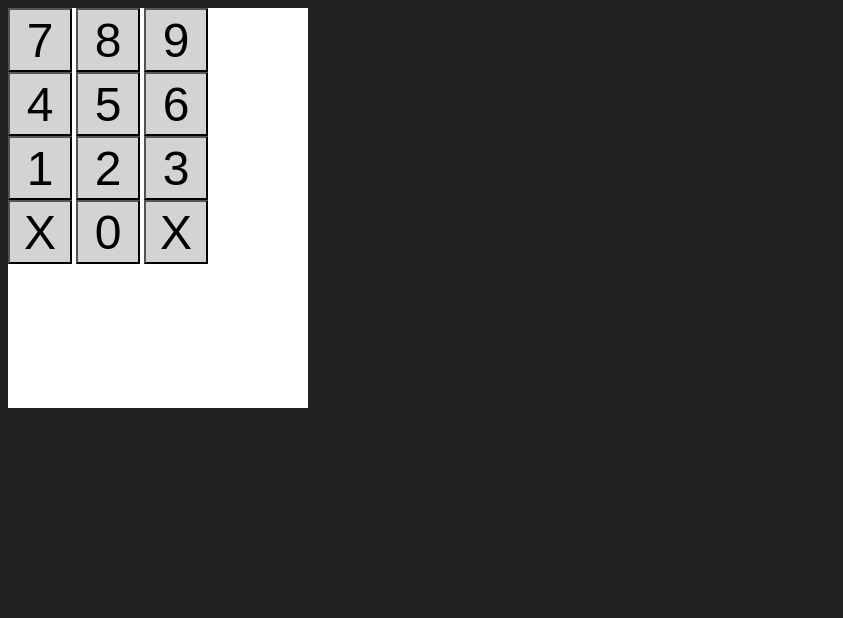
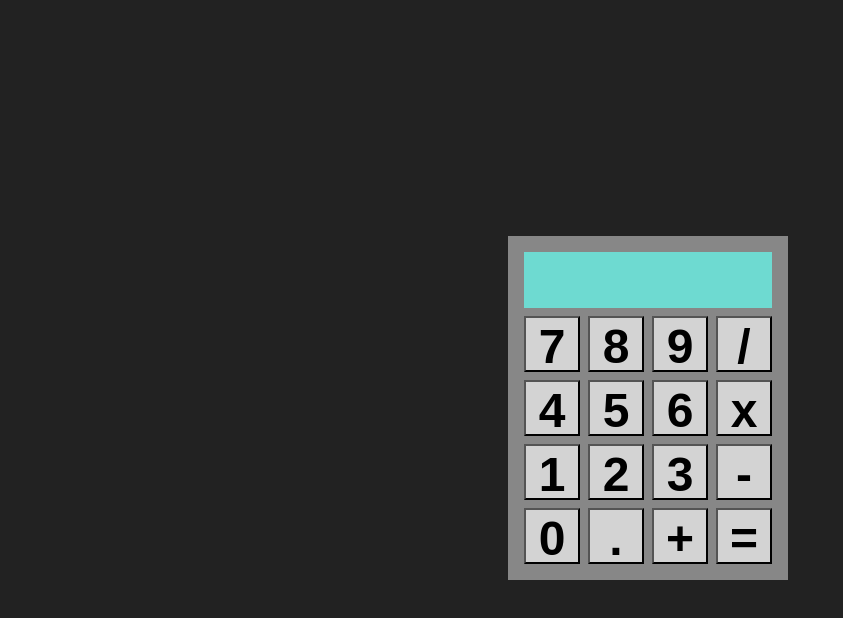
Before and after one commit to khunz/html-calc, a plain HTML site: page index.html in a window 1280 px wide. Shown: the whole page, without its empty margins (0-843 px from the left). Drawn offline with Linux system fonts and the light colour scheme.

Commit message:
Created basic calculator layout

```diff
--- a/index.html
+++ b/index.html
@@ -10,32 +10,34 @@
 
   <body>
     <div class="frame">
-      <div class="display"></div>
+      <div class="screen"></div>
       <div class="keypad">
-        <div class="numpad">
         <div class="r1">
           <button id="num7">7</button>
           <button id="num8">8</button>
           <button id="num9">9</button>
+          <button id="divide">/</button>
         </div>
 
         <div class="r2">
           <button id="num4">4</button>
           <button id="num5">5</button>
           <button id="num6">6</button>
+          <button id="multiply">x</button>
         </div>
 
         <div class="r3">
           <button id="num1">1</button>
           <button id="num2">2</button>
           <button id="num3">3</button>
+          <button id="subtract">-</button>
         </div>
 
         <div class="r4">
-            <button id="bottomLeftCorner">X</button>
           <button id="num0">0</button>
-            <button id="bottomRightCorner">X</button>
-          </div>
+          <button id="decimal">.</button>
+          <button id="add">+</button>
+          <button id="equals">=</button>
         </div>
       </div>
     </div>
--- a/styles.css
+++ b/styles.css
@@ -1,18 +1,57 @@
+/* Variables */
+:root {
+  --button-size: 3.5rem;
+  --keypad-color: rgb(211, 211, 211);
+  --screen-color: rgba(99, 255, 242, 0.69);
+  --gap: 0.5rem;
+}
+
 body {
   background-color: rgb(34, 34, 34);
+  min-height: 100vh;
+  min-width: 100vw;
+  display: flex;
+  align-items: center;
+  justify-content: center;
 }
 
 .frame {
-  width: 300px;
-  height: 400px;
-  background-color: rgb(255, 255, 255);
+  /* width: 300px;
+  height: 400px; */
+  background-color: rgb(135, 135, 135);
+  display: flex;
+  flex-direction: column;
+  align-items: center;
+  justify-content: center;
+  padding: 1rem;
+}
+
+.screen {
+  height: var(--button-size);
+  width: 100%;
+  background-color: var(--screen-color);
+  margin-bottom: var(--gap);
+}
+
+.keypad {
+  gap: var(--gap);
+  display: flex;
+  flex-direction: column;
+}
+
+.r1,
+.r2,
+.r3,
+.r4 {
+  display: flex;
+  gap: var(--gap);
 }
 
 button {
-  background-color: lightgray;
+  background-color: var(--keypad-color);
   font-family: Arial, Helvetica, sans-serif;
   font-size: 3rem;
-  font-style: bold;
-  width: 4rem;
-  height: 4rem;
+  font-weight: bold;
+  width: var(--button-size);
+  height: var(--button-size);
 }
```
Lines whose indentation alone changed are shown as unchanged.
